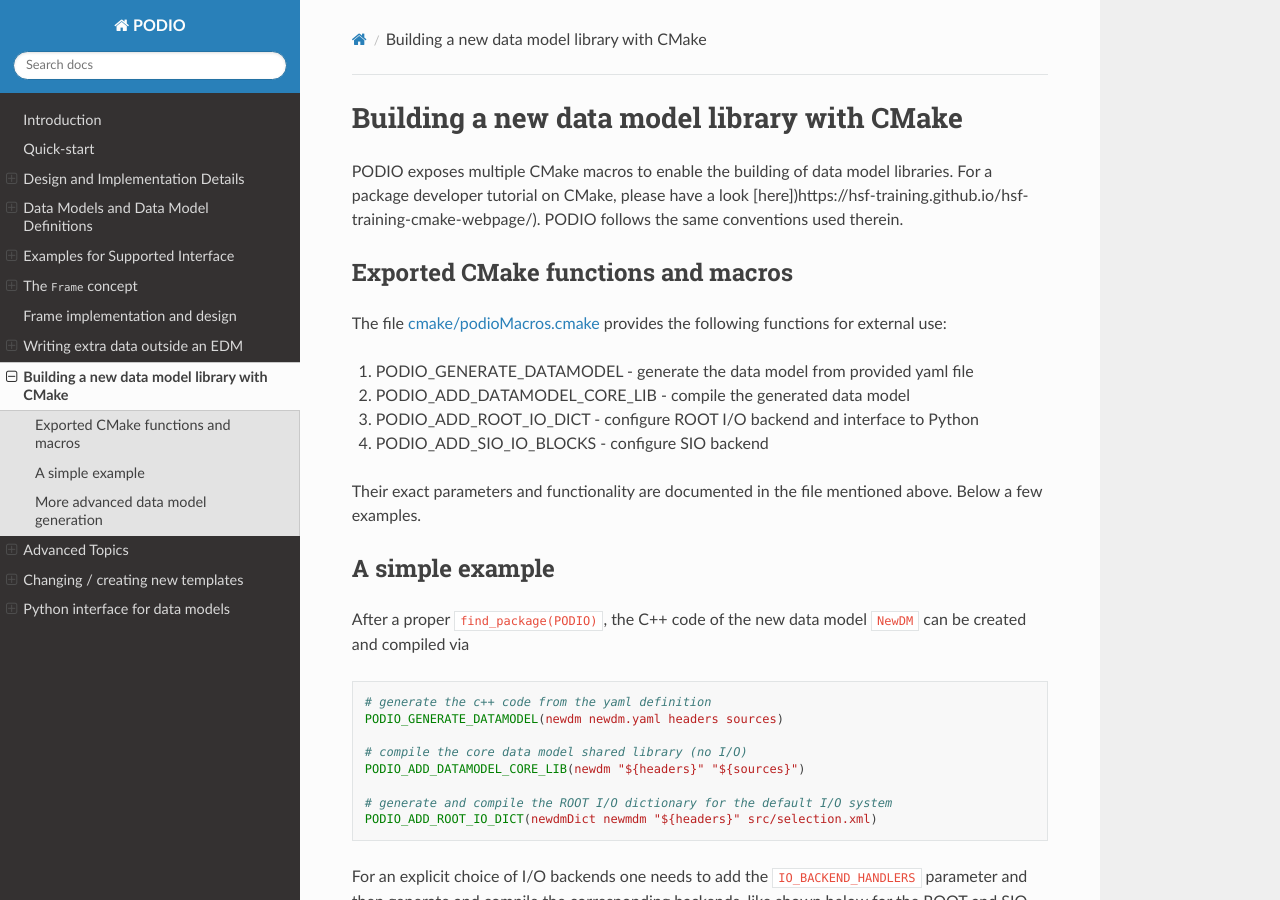
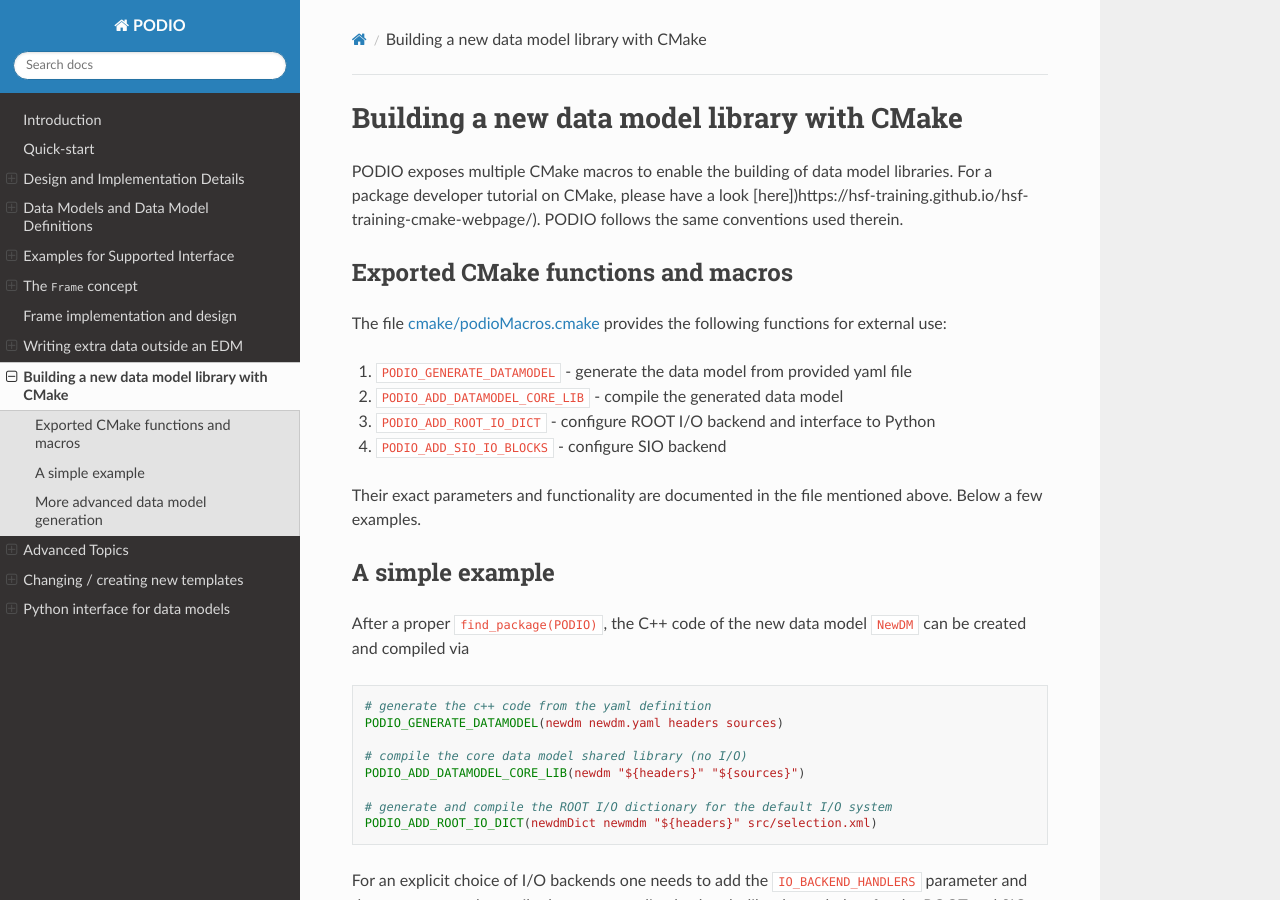
Before and after one commit to AIDASoft/podio, a Sphinx documentation site: the page built from doc/cmake.md, in a window 1280 px wide and 900 px high. Built offline with Sphinx 7.4.7 and the Read the Docs theme 2.0.0, drawn with Linux system fonts in a browser that asks for light colours; pages that are not in the unit, such as notebooks, are missing from menus; the version number could not be read and is left out.

```diff
--- a/doc/cmake.md
+++ b/doc/cmake.md
@@ -6,10 +6,10 @@ For a package developer tutorial on CMake, please have a look [here])https://hsf
 ## Exported CMake functions and macros
 The file [cmake/podioMacros.cmake](https://github.com/AIDASoft/podio/blob/master/cmake/podioMacros.cmake) provides the following functions for external use:
 
-  1. PODIO_GENERATE_DATAMODEL - generate the data model from provided yaml file
-  2. PODIO_ADD_DATAMODEL_CORE_LIB - compile the generated data model
-  3. PODIO_ADD_ROOT_IO_DICT - configure ROOT I/O backend and interface to Python
-  4. PODIO_ADD_SIO_IO_BLOCKS - configure SIO backend
+  1. `PODIO_GENERATE_DATAMODEL` - generate the data model from provided yaml file
+  2. `PODIO_ADD_DATAMODEL_CORE_LIB` - compile the generated data model
+  3. `PODIO_ADD_ROOT_IO_DICT` - configure ROOT I/O backend and interface to Python
+  4. `PODIO_ADD_SIO_IO_BLOCKS` - configure SIO backend
 
 Their exact parameters and functionality are documented in the file mentioned above. Below a few examples.
 
```
